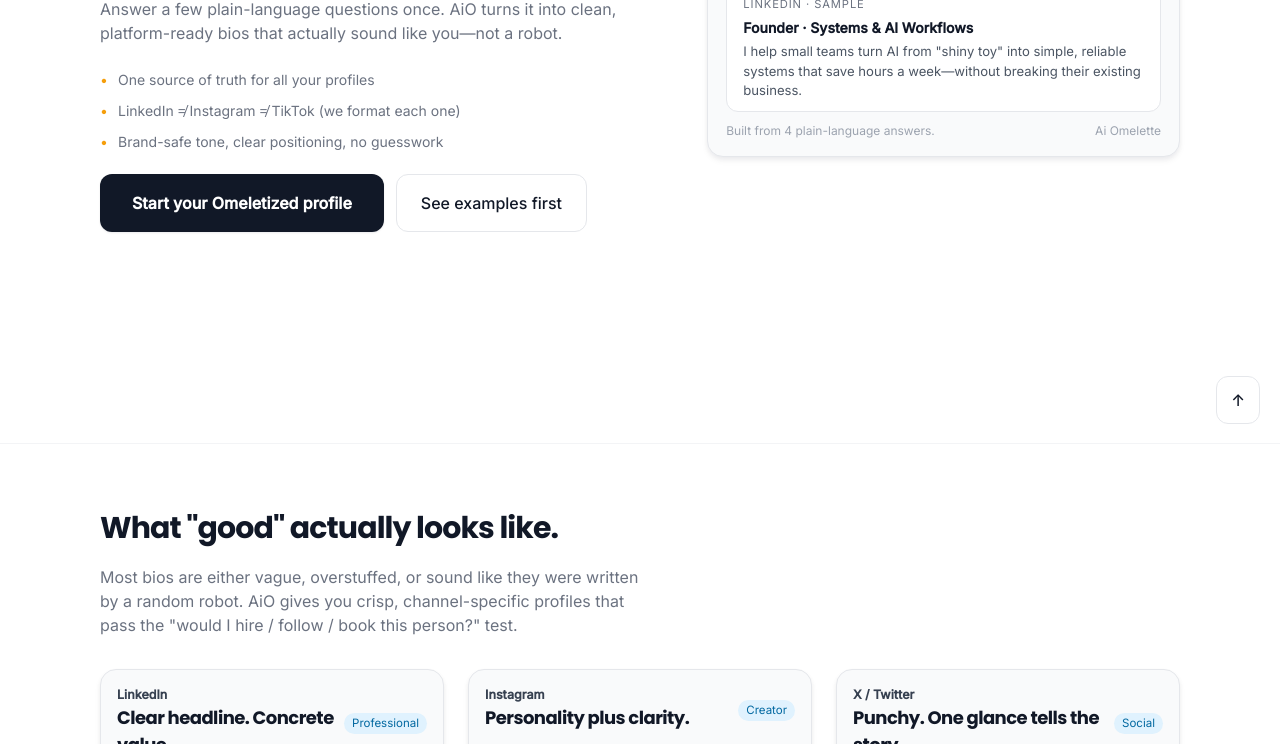
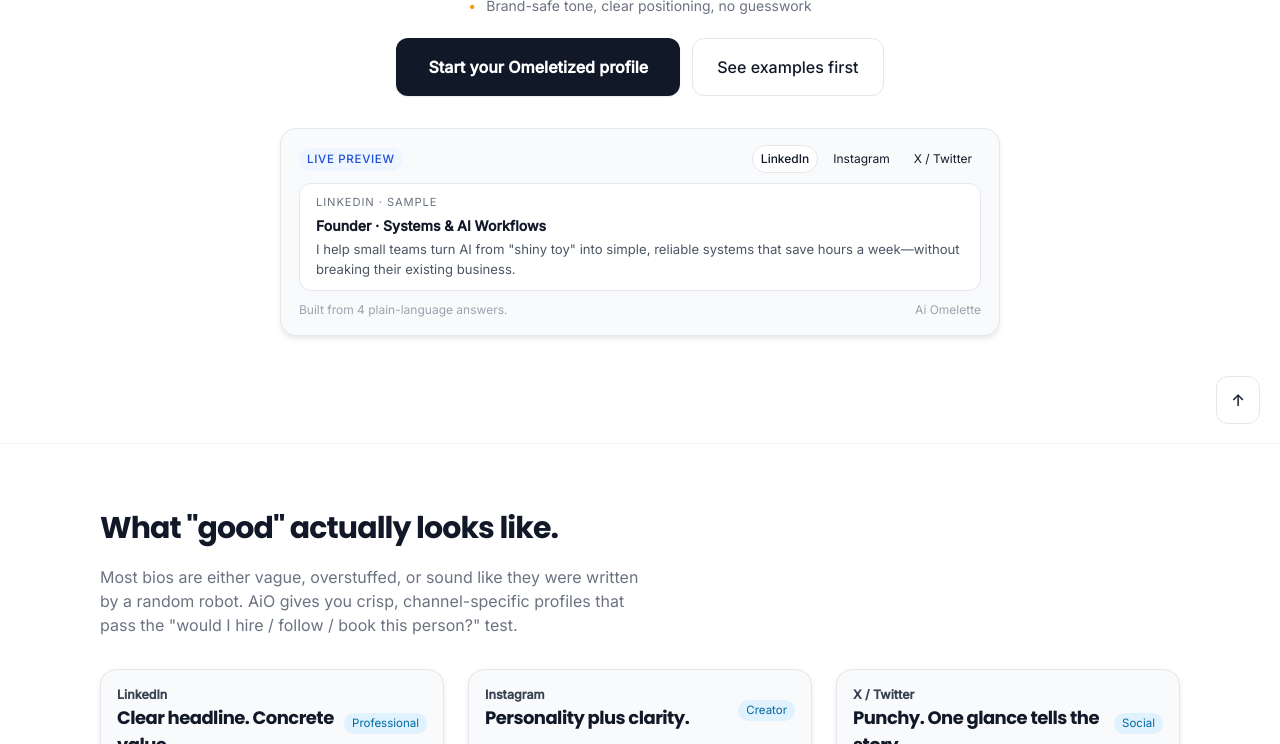
Before and after one commit to headchef-lab/aio-profile-omelette, a website: page index.html in a window 1280 px wide. Shown: the part 356-1100 px from the top of the page. Drawn offline with Linux system fonts and the light colour scheme.

Commit message:
Update index.html

```diff
--- a/index.html
+++ b/index.html
@@ -425,34 +425,33 @@
 </head>
 <body id="top">
   <div class="page">
+
 <!-- SECTION 1: HERO -->
     <section class="hero">
       <div class="container">
-        <div class="row">
-          <div class="hero-main">
+        <div class="hero-main" style="max-width: 720px; margin: 0 auto; text-align: center;">
           <div class="pill">
             <span class="pill-dot"></span>
             AiO Profile Omelette · Early Access
           </div>
           <h1><span class="gradient-text">Crack open a perfect profile</span><br>for every platform.</h1>
-            <p class="section-subtitle">
+          <p class="section-subtitle" style="margin-left: auto; margin-right: auto;">
             Answer a few plain-language questions once. AiO turns it into
             clean, platform-ready bios that actually sound like you—not a robot.
           </p>
-            <ul class="list-inline">
+          <ul class="list-inline" style="justify-content: center;">
             <li>One source of truth for all your profiles</li>
             <li>LinkedIn ≠ Instagram ≠ TikTok (we format each one)</li>
             <li>Brand-safe tone, clear positioning, no guesswork</li>
           </ul>
 
-            <div style="margin-top: 22px; display: flex; gap: 12px; flex-wrap: wrap;">
+          <div style="margin-top: 22px; display: flex; gap: 12px; flex-wrap: wrap; justify-content: center;">
             <a href="#wizard" class="btn-primary">Start your Omeletized profile</a>
             <a href="#examples" class="btn-ghost">See examples first</a>
           </div>
-          </div>
-
-          <div class="hero-side">
-            <div class="hero-examples">
+
+          <!-- Live Preview (now full-width, below CTAs) -->
+          <div class="hero-examples" style="margin-top: var(--space-lg); text-align: left;">
             <div class="hero-examples-header">
               <span class="badge">Live Preview</span>
               <div class="hero-tab-list">
@@ -495,11 +494,10 @@
               <span>Ai Omelette</span>
             </div>
           </div>
-          </div>
+
         </div>
       </div>
     </section>
-
 
     <!-- SECTION 2: PROFILE EXAMPLES -->
     <section class="profiles" id="examples">
```
Lines whose indentation alone changed are shown as unchanged.
